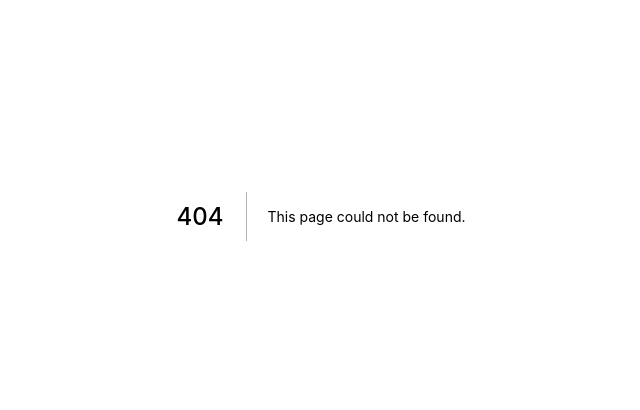
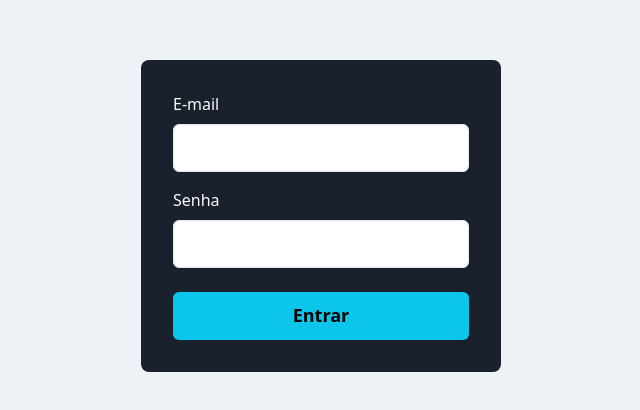
Before and after one commit to riadyounes/hotel-frontEnd, a Next.js app: page /login in a window 1280 px wide. Before the commit this address had no page. Shown: the part 184-594 px from the top of the page, without its empty margins (319-959 px from the left). Built offline with nearby package versions, Linux system fonts and the light colour scheme.

Commit message:
refactor(pages): login page route

```diff
--- /dev/null
+++ b/src/pages/login.tsx
@@ -0,0 +1,70 @@
+import { Flex, Button, Stack } from "@chakra-ui/react";
+import { SubmitHandler, useForm } from "react-hook-form";
+import* as yup from "yup";
+import { yupResolver } from "@hookform/resolvers/yup"
+import { Input } from "../components/Form/Input";
+
+type SignInFormData = {
+  email: string;
+  password: string;
+};
+
+const signInFormSchema =yup.object().shape({
+  email: yup.string().required('E-mail obrigatório').email('Digite um e-mail válido'),
+  password: yup.string().required('Senha obrigatória'),
+})
+
+export default function SignIn() {
+  const { register, handleSubmit, formState } = useForm({
+    resolver: yupResolver(signInFormSchema)
+  });
+
+  const { errors } = formState;
+
+  const handleSignIn: SubmitHandler<SignInFormData> = async (values) => {
+    await new Promise((resolve) => setTimeout(resolve, 2000));
+
+    console.log(values);
+  };
+
+  return (
+    <Flex w="100wh" h="100vh" align="center" justify="center">
+      <Flex
+        as="form"
+        w="100%"
+        maxWidth={360}
+        bg="gray.800"
+        p="8"
+        borderRadius={8}
+        flexDir="column"
+        onSubmit={handleSubmit(handleSignIn)}
+      >
+        <Stack spacing="4">
+          <Input
+            name="email"
+            type="email"
+            label="E-mail"
+            error={errors.email}
+            {...register("email", {required: 'Email obrigatorio'})}
+          />
+          <Input
+            name="password"
+            type="password"
+            label="Senha"
+            error={errors.password}
+            {...register("password")}
+          />
+        </Stack>
+        <Button
+          type="submit"
+          mt="6"
+          colorScheme="cyan"
+          size="lg"
+          isLoading={formState.isSubmitting}
+        >
+          Entrar
+        </Button>
+      </Flex>
+    </Flex>
+  );
+}
```
